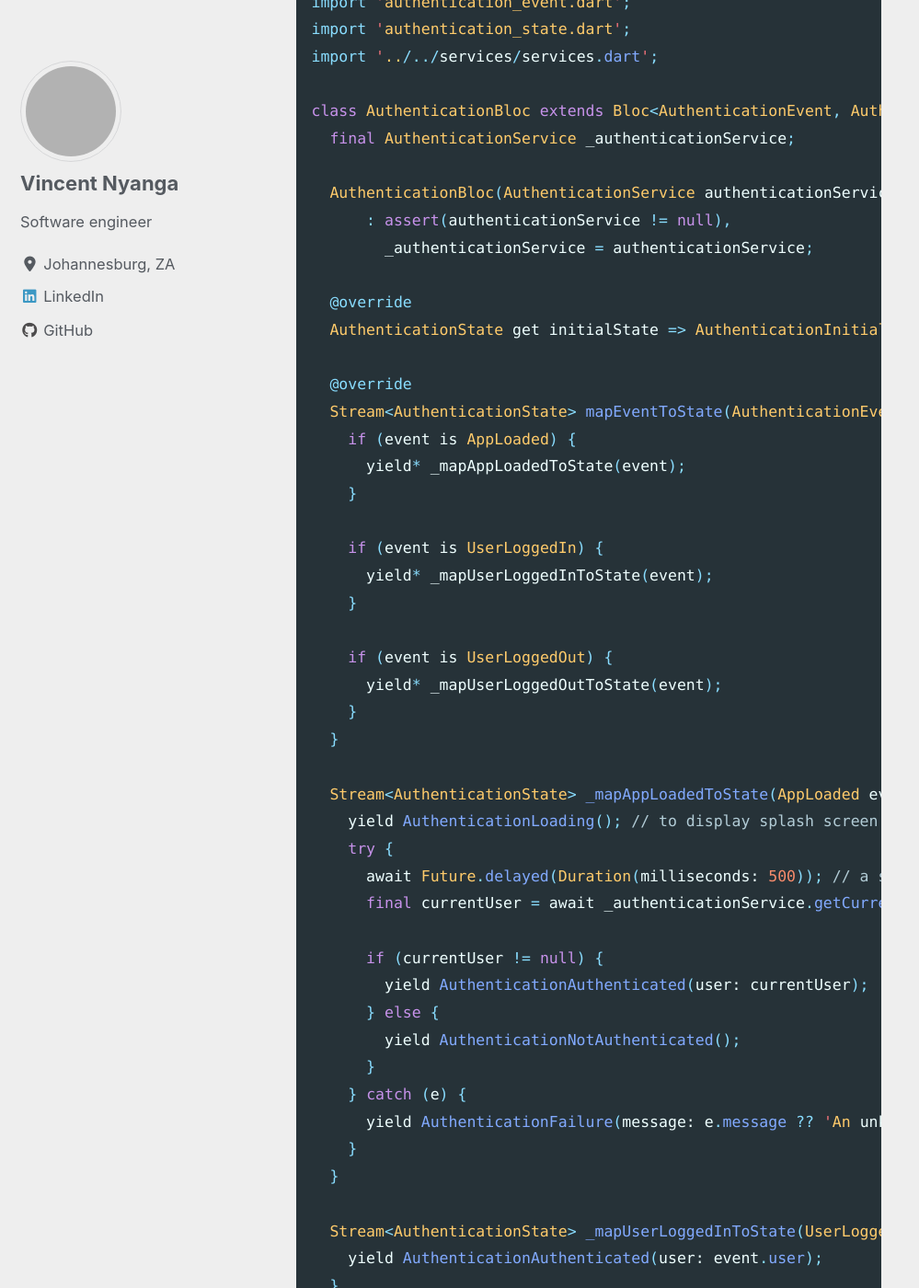
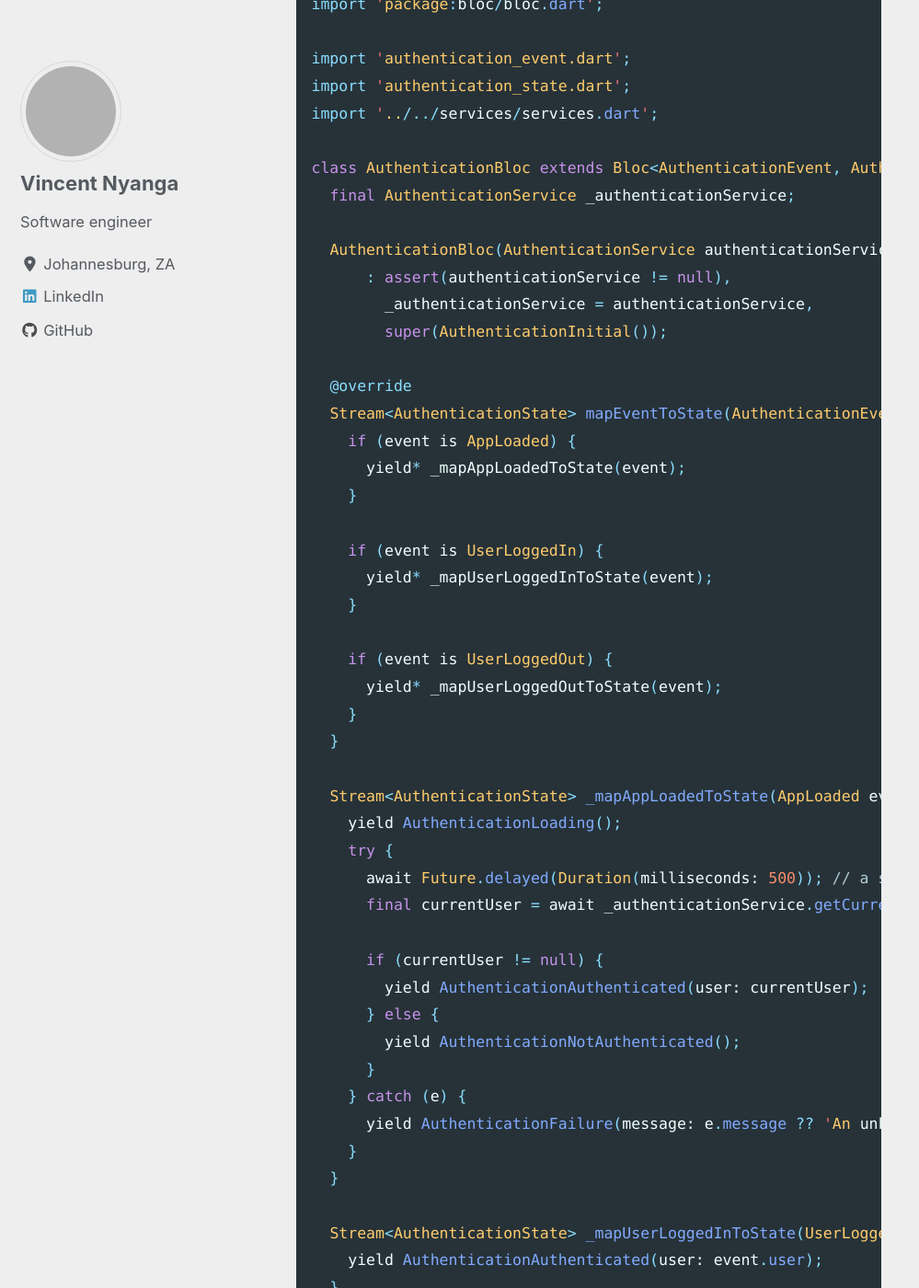
Before and after one commit to vince-nyanga/vince-nyanga.github.io, a Jekyll site: the page built from _posts/2020-02-01-flutter-authentication-with-bloc-architecture.md, in a window 1280 px wide and 1400 px high, scrolled down 4698 px. Shown: the whole window at 92% size, without its empty margins (0-999 px from the left). Built offline with Jekyll 4.4.1, drawn with Linux system fonts in a browser that asks for light colours; cached includes are drawn as plain includes; nearby versions of some CDN libraries; some of the changed text lies outside the part shown; grey boxes are pictures that could not be loaded.

Commit message:
updated post

````diff
--- a/_posts/2020-02-01-flutter-authentication-with-bloc-architecture.md
+++ b/_posts/2020-02-01-flutter-authentication-with-bloc-architecture.md
@@ -129,10 +131,8 @@ class AuthenticationBloc extends Bloc<AuthenticationEvent, AuthenticationState>
 
   AuthenticationBloc(AuthenticationService authenticationService)
       : assert(authenticationService != null),
-        _authenticationService = authenticationService;
-
-  @override
-  AuthenticationState get initialState => AuthenticationInitial();
+        _authenticationService = authenticationService,
+        super(AuthenticationInitial());
 
   @override
   Stream<AuthenticationState> mapEventToState(AuthenticationEvent event) async* {
@@ -150,7 +150,7 @@ class AuthenticationBloc extends Bloc<AuthenticationEvent, AuthenticationState>
   }
 
   Stream<AuthenticationState> _mapAppLoadedToState(AppLoaded event) async* {
-    yield AuthenticationLoading(); // to display splash screen
+    yield AuthenticationLoading();
     try {
       await Future.delayed(Duration(milliseconds: 500)); // a simulated delay
       final currentUser = await _authenticationService.getCurrentUser();
@@ -174,6 +174,7 @@ class AuthenticationBloc extends Bloc<AuthenticationEvent, AuthenticationState>
     yield AuthenticationNotAuthenticated();
   }
 }
+
 
 ```
 
@@ -259,10 +260,8 @@ class LoginBloc extends Bloc<LoginEvent, LoginState> {
       : assert(authenticationBloc != null),
         assert(authenticationService != null),
         _authenticationBloc = authenticationBloc,
-        _authenticationService = authenticationService;
-
-  @override
-  LoginState get initialState => LoginInitial();
+        _authenticationService = authenticationService,
+        super(LoginInitial());
 
   @override
   Stream<LoginState> mapEventToState(LoginEvent event) async* {
````
Also changed, not shown: other parts of _posts/2020-02-01-flutter-authentication-with-bloc-architecture.md (+7 -6 lines).
